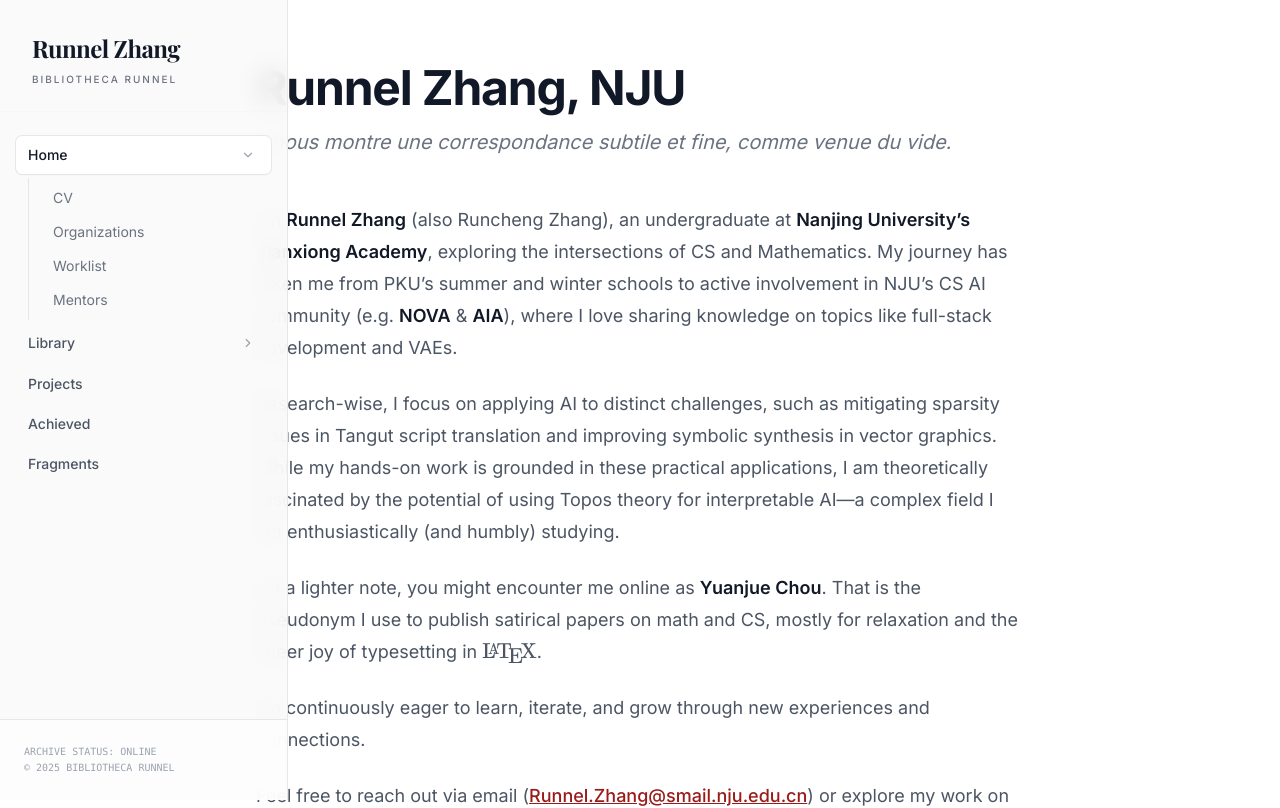
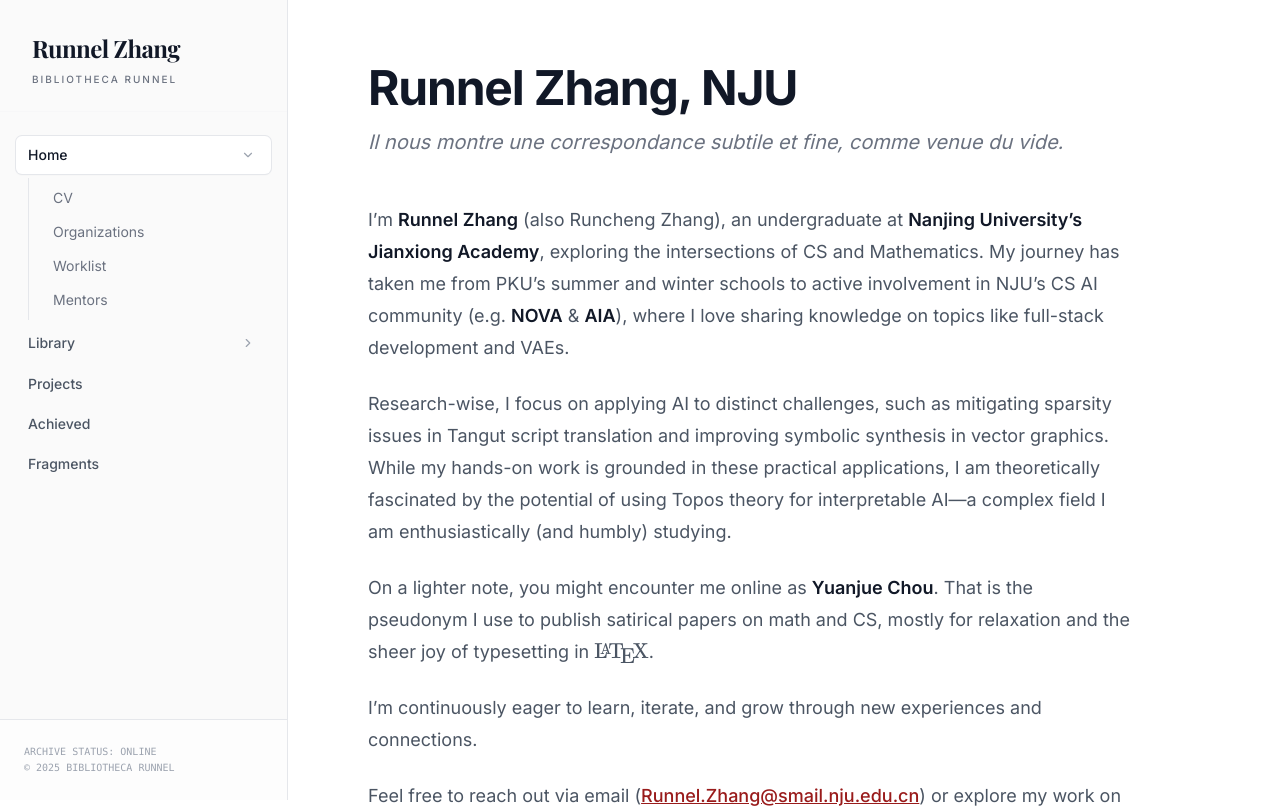
Before and after one commit to ChouYuanjue/bibliotheca-runnel, a Next.js app: page / in a window 1280 px wide. Shown: the top 808 px of the page. Built offline with nearby package versions, Linux system fonts and the light colour scheme; a web font is replaced by a local one.

Commit message:
fix: update padding and margin for main content area in layout

```diff
--- a/app/layout.tsx
+++ b/app/layout.tsx
@@ -23,7 +23,7 @@ export default function RootLayout({
         <div className="min-h-screen">
           <MobileNav />
           <Sidebar />
-          <main className="md:pl-72 w-full max-w-7xl mx-auto p-6 md:p-12 lg:p-16 pt-24 md:pt-12">
+          <main className="md:pl-72 w-full max-w-7xl mx-auto px-6 pb-6 pt-24 md:pr-12 md:pb-12 md:pt-12 lg:pr-16 lg:pb-16 lg:pt-16">
             {children}
           </main>
         </div>
```
